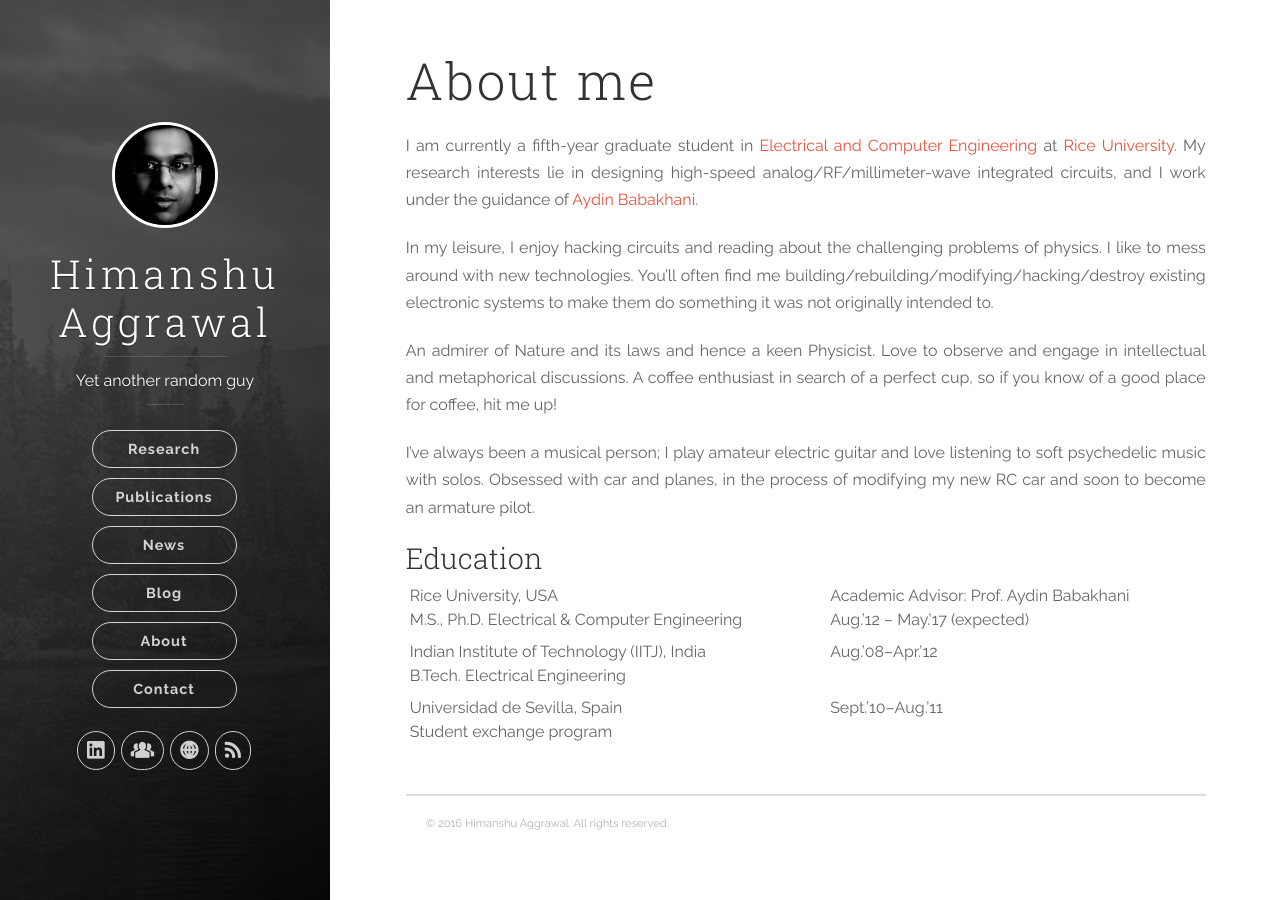
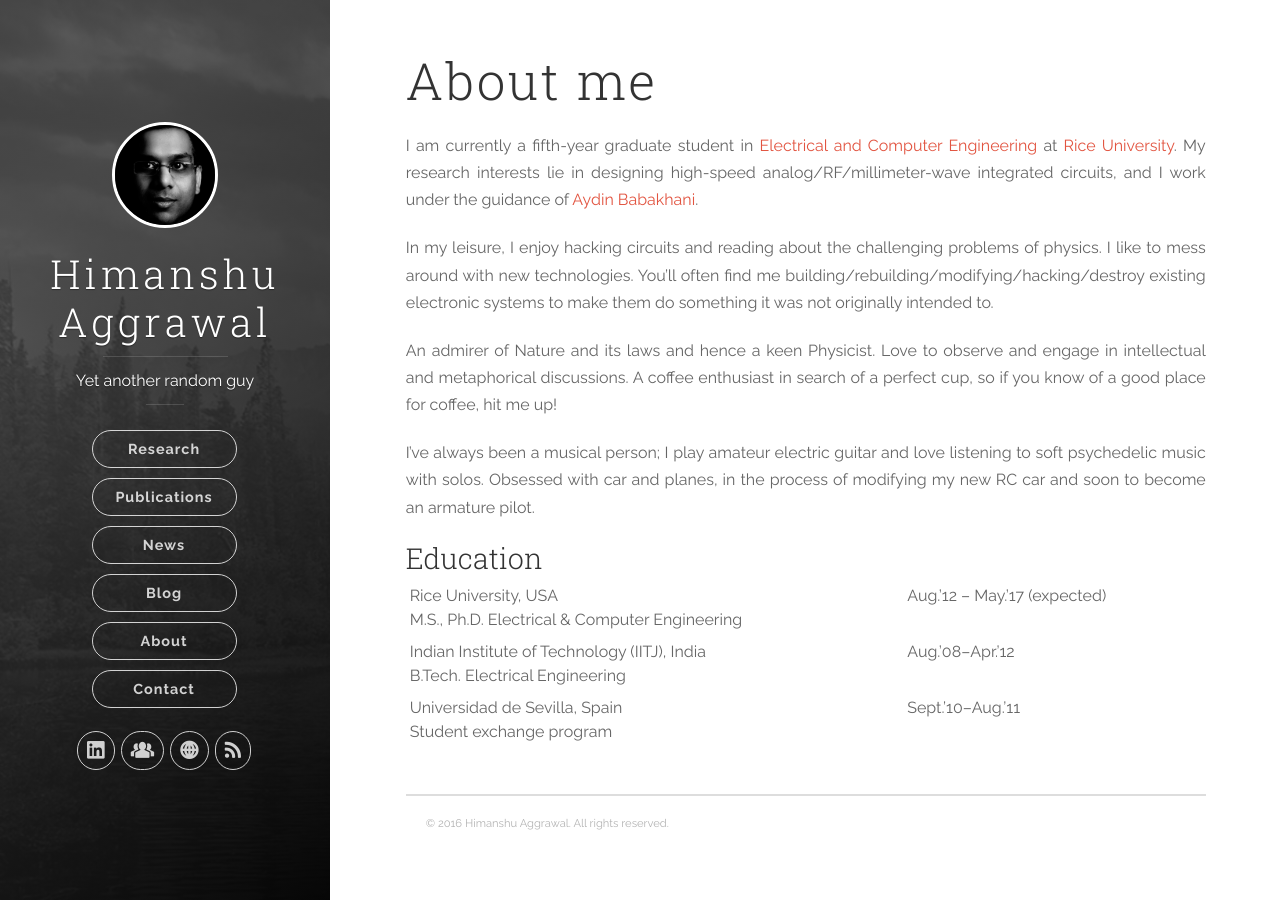
Before and after one commit to ahimanshu13/ahimanshu13.github.io, a Jekyll site: the page built from about/index.md, in a window 1280 px wide. Built offline with Jekyll 4.4.1, drawn with Linux system fonts in a browser that asks for light colours; nearby versions of some CDN libraries.

Commit message:
Update About Me

```diff
--- a/about/index.md
+++ b/about/index.md
@@ -30,11 +30,11 @@ td {
 <table>
   <tr>
     <th>Rice University, USA</th>
-    <th>Academic Advisor: Prof. Aydin Babakhani</th>
+    <th>Aug.’12 – May.’17 (expected)</th>
   </tr>
   <tr>
     <td>M.S., Ph.D. Electrical & Computer Engineering</td>
-    <td>Aug.’12 – May.’17 (expected)</td>
+    <td></td>
   </tr>
   <tr>
     <td></td>
```
